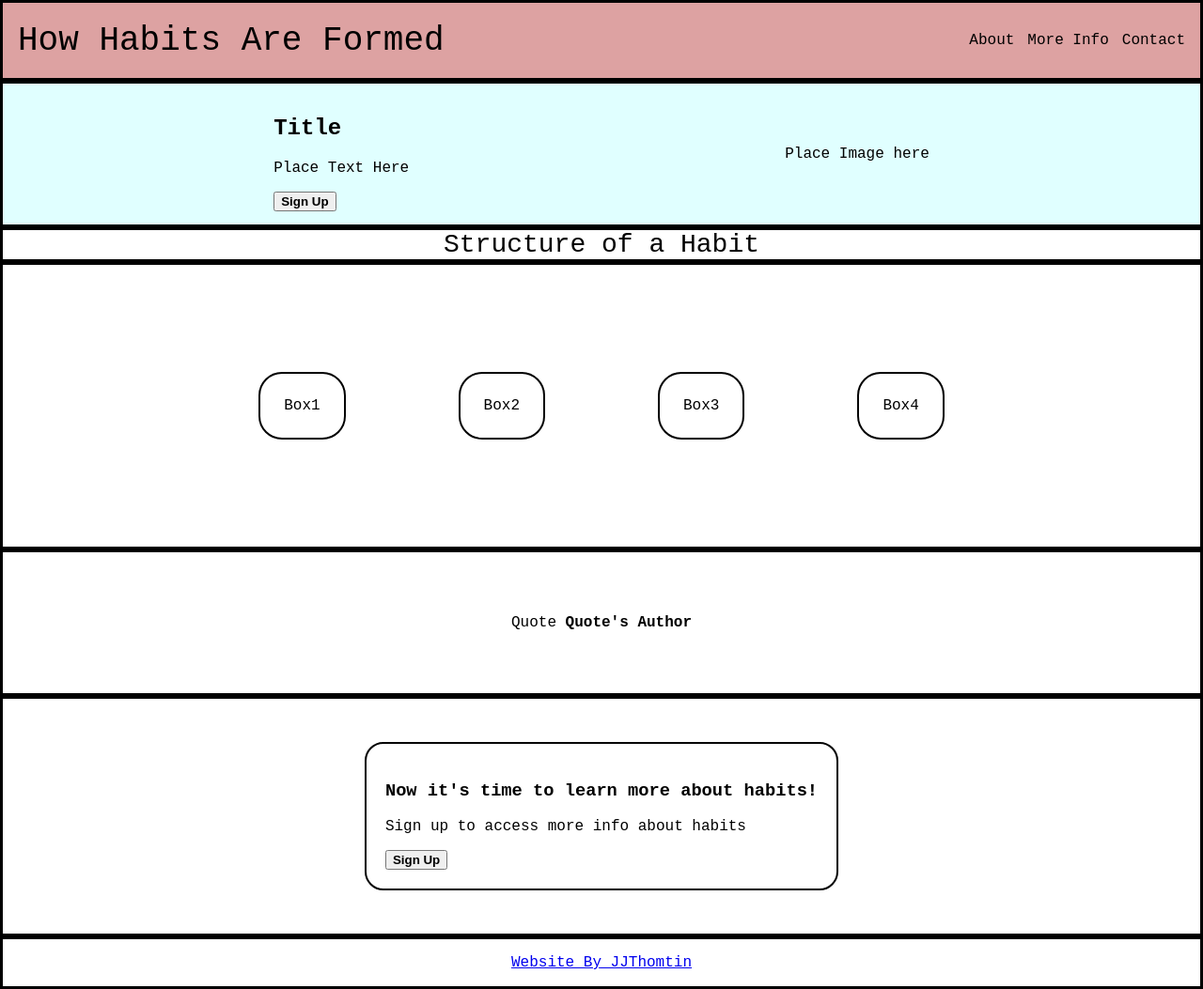
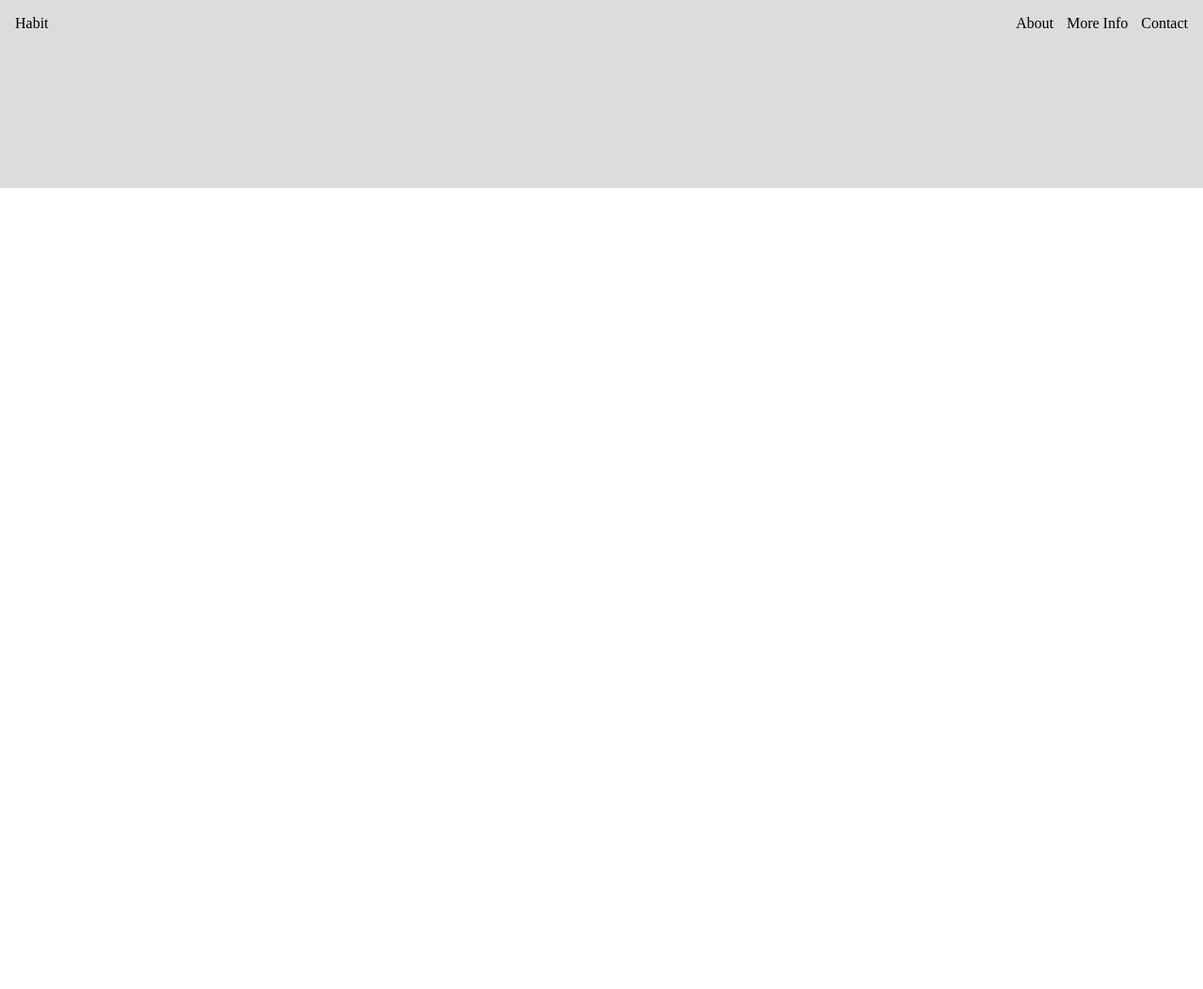
Before and after one commit to JJThomtin/MyFirstLandingPage, a plain HTML site: page index.html in a window 1280 px wide. Shown: the whole page at 94% size. After the commit the page ends 800 px from the top, so only its background shows below. Drawn offline with Linux system fonts and the light colour scheme.

Commit message:
Revert "Added CSS Code into HTML"
This reverts commit 4ddd6d6d1855cb57dab6eef488e7baec1a02332f.

```diff
--- a/index.html
+++ b/index.html
@@ -8,7 +8,7 @@
 <body>
     <div class="header">
         <div class="title">
-            How Habits Are Formed
+            Habit
         </div>
         <div class="header-link">
             <ul class="link-list">
@@ -19,61 +19,52 @@
         </div>
     </div>
     <div class="main-body">
-        <div class="main-body-text">
-            <h2>Title</h2>
-            <p>Place Text Here</p>
-            <button><strong>Sign Up</strong></button>
+
+    </div>
+    <div class="body">
+        <div class="body-title">
+
         </div>
-        <div class="main-body-image">
-            Place Image here
-        </div>
-    </div>
-
-    <div class="body-title">
-        Structure of a Habit
-    </div>
-
-    <div class="body">
         <div class="box-section">
             <div class="section-1">
-                Box1
+
             </div>
 
-            <div class="section-1">
-                Box2
+            <div class="section-2">
+
             </div>
 
-            <div class="section-1">
-                Box3
+            <div class="section-3">
+
             </div>
 
-            <div class="section-1">
-                Box4
+            <div class="section-4">
+
             </div>
         </div>
     </div>
 
     <div class="paragraph">
         <div class="text">
-            <p>Quote<strong> Quote's Author</strong></p>
+
+        </div>
+        <div class="signature">
+
         </div>
     </div>
 
     <div class="widget">
-        <div class="widget-box">
-            <div class="text">
-                <h3>Now it's time to learn more about habits!</h3>
-                <p>Sign up to access more info about habits</p>
-            </div>
+        <div class="text">
 
-            <div class="sign-up">
-                <button class="button"><strong>Sign Up</strong></button>
-            </div>
+        </div>
+
+        <div class="sign-up">
+
         </div>
     </div>
 
     <div class="footer">
-        <a href="https://github.com/JJThomtin">Website By JJThomtin</a>
+
     </div>
 </body>
 </html>
--- a/style.css
+++ b/style.css
@@ -1,21 +1,17 @@
 body{
     margin: 0px;
     padding: 0px;
-    font-family: 'Courier New', Courier, monospace;
     display: flex;
     flex-direction: column;
 }
 .header{
-    height: 80px;
-    background: rgb(221, 162, 162);
+    background: gainsboro;
     justify-content: space-between;
     align-items: center;
-    border: 3px solid black;
     display: flex;
 }
 .title{
     margin-left: 16px;
-    font-size: 36px;
 }
 .link-list{
     display: flex;
@@ -26,73 +22,6 @@ body{
 }
 
 .main-body{
-    background: lightcyan;
+    background: gainsboro;
     height: 150px;
-    border: 3px solid black;
-    display: flex;
-    align-items: center;
-    justify-content: center;
-    gap: 400px;
 }
-
-.body{
-    height: 300px;
-    border: 3px solid black;
-    display: flex;
-    justify-content: center;
-}
-
-.body-title{
-    display: flex;
-    justify-content: center;
-    align-items: center;
-    border: 3px solid black;
-    font-size: 28px;
-}
-
-.box-section{
-    display: flex;
-    align-items: center;
-    justify-content: center;
-    gap: 120px;
-}
-
-.section-1{
-    border: 2px solid black;
-    border-radius: 25px;
-    padding: 25px;
-}
-.paragraph{
-    height: 150px;
-    border: 3px solid black;
-    display: flex;
-    justify-content: center;
-    align-items: center;
-}
-
-.widget{
-    display: flex;
-    align-items: center;
-    justify-content: center;
-    height: 250px;
-    border: 3px solid black;
-}
-
-.widget-box{
-    border: 2px solid black;
-    border-radius: 20px;
-    margin: 30px;
-    padding: 20px;
-    height: auto;
-}
-
-.button{
-
-}
-.footer{
-    display: flex;
-    justify-content: center;
-    align-items: center;
-    border: 3px solid black;
-    height: 50px;
-}
```
